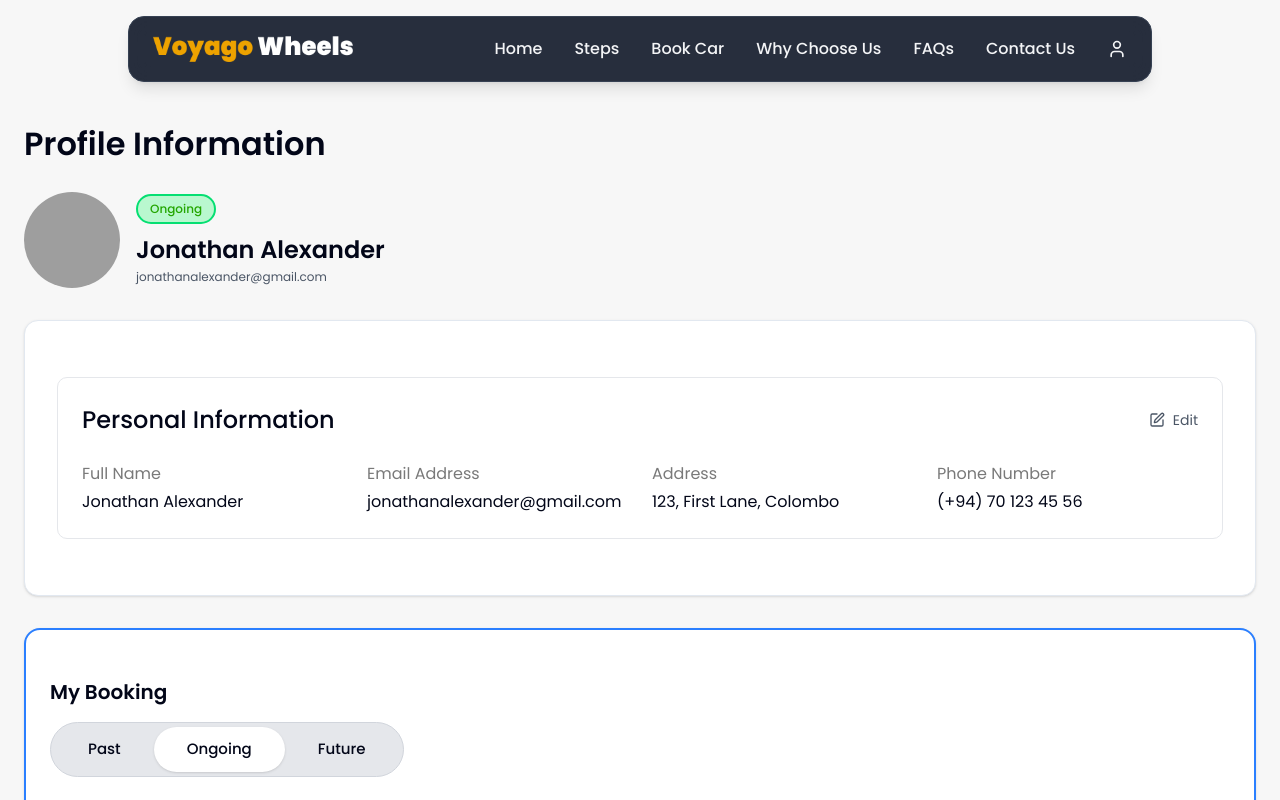
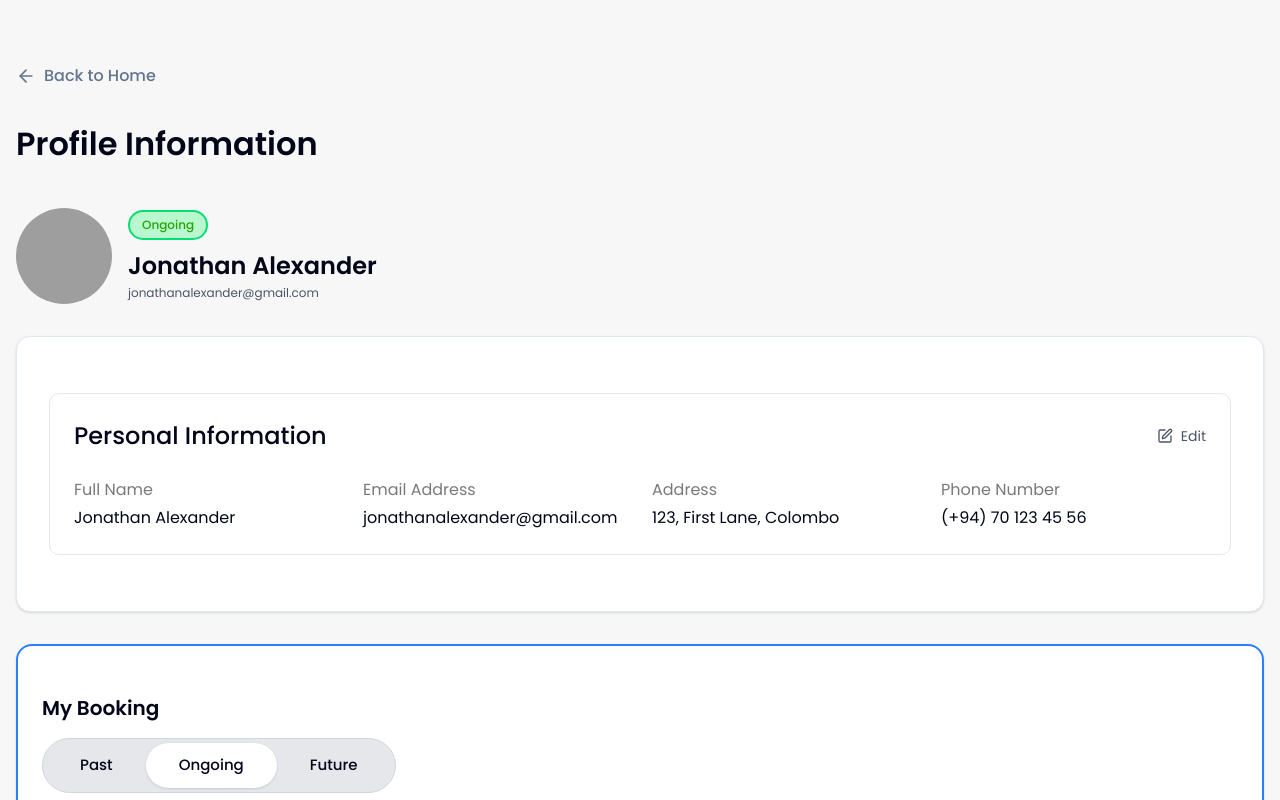
Before and after one commit to chamithsandeepa/rent-vehicle, a React (Vite) app: page /profile in a window 1280 px wide. Shown: the top 800 px of the page. Built offline with nearby package versions, Linux system fonts and the light colour scheme; grey boxes are pictures that could not be loaded.

Commit message:
Add navigation link to return home in ProfileBookingPage

```diff
--- a/src/pages/Profile.tsx
+++ b/src/pages/Profile.tsx
@@ -1,10 +1,11 @@
 // ========================================
 // ProfileBookingPage.tsx (Updated)
 // ========================================
+import { Link } from "react-router-dom";
+import { ArrowLeft } from "lucide-react";
 import ProfileHeader from "@/components/userprofile/ProfileHeader";
 import PersonalInfoCard from "@/components/userprofile/PersonalInfoCard";
 import BookingTabs from "@/components/userprofile/BookingTabs";
-import Navbar from "@/components/Navbar";
 
 const ProfileBookingPage = () => {
   const userProfile = {
@@ -80,10 +81,17 @@ const ProfileBookingPage = () => {
   };
 
   return (
-    <div className="min-h-screen bg-[#F7F7F7] p-6">
-      <Navbar />
+    <div className="py-16 px-4 min-h-screen bg-[#F7F7F7] p-6">
       <div className="max-w-7xl mx-auto">
-        <h1 className="text-[32px] font-semibold mb-6 pt-24">
+        <Link
+          to="/"
+          className="inline-flex items-center text-muted-foreground hover:text-[#f5a623] mb-8 transition-colors font-medium"
+        >
+          <ArrowLeft className="w-5 h-5 mr-2 transition-colors" />
+          Back to Home
+        </Link>
+
+        <h1 className="text-[32px] font-semibold mb-10 ">
           Profile Information
         </h1>
         <ProfileHeader {...userProfile} />
```
